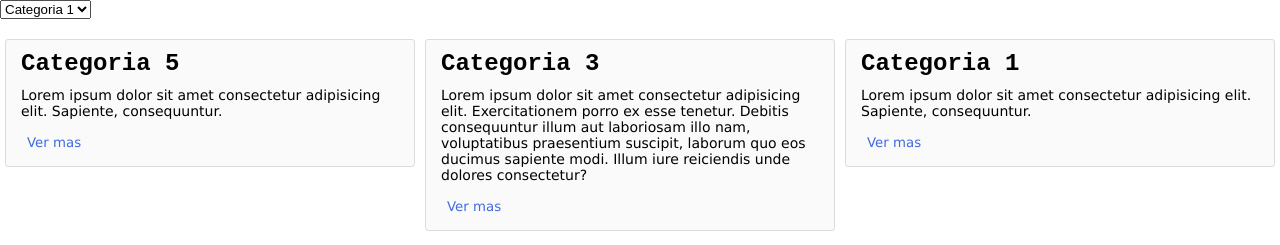
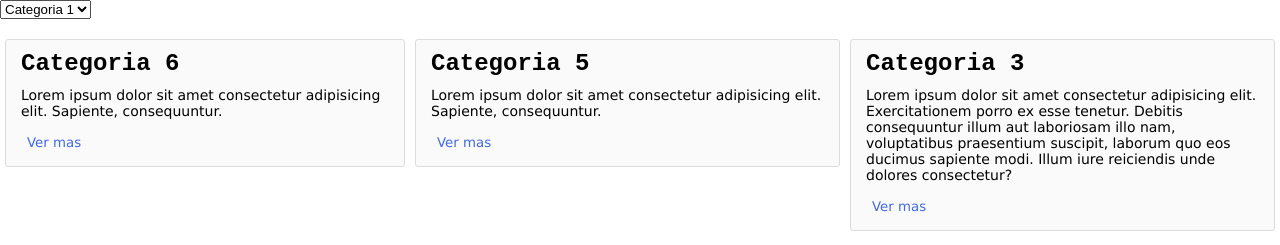
Before and after one commit to AddsDev/html-TC-2293077, a plain HTML site: page flex/index.html in a window 1280 px wide. Shown: the top 245 px of the page. Drawn offline with Linux system fonts and the light colour scheme.

Commit message:
Se realizo el cambio de una nueva card

```diff
--- a/flex/index.html
+++ b/flex/index.html
@@ -37,6 +37,11 @@
         </div>
         <div class="card">
             <h2 class="title-card">Categoria 5</h2>
+            <p class="des-card">Lorem ipsum dolor sit amet consectetur adipisicing elit. Sapiente, consequuntur.</p>
+            <button class="btn-card">Ver mas</button>
+        </div>
+        <div class="card">
+            <h2 class="title-card">Categoria 6</h2>
             <p class="des-card">Lorem ipsum dolor sit amet consectetur adipisicing elit. Sapiente, consequuntur.</p>
             <button class="btn-card">Ver mas</button>
         </div>
```
